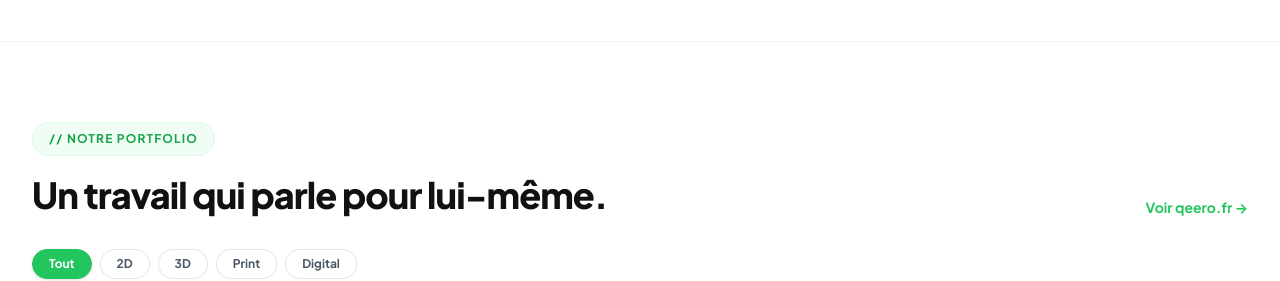
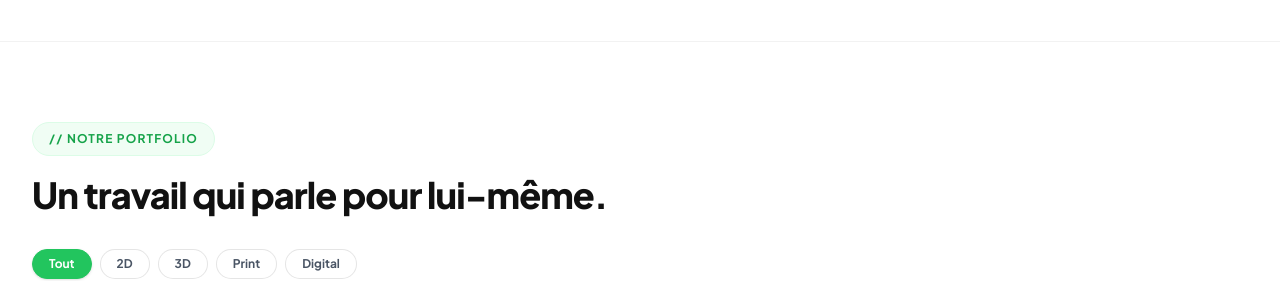
Before and after one commit to Agence-qeero/qeero-agency, a React (Vite) app: page / in a window 1280 px wide. Shown: the part 2180-2461 px from the top of the page. Built offline with nearby package versions, Linux system fonts and the light colour scheme.

Commit message:
Remove external qeero.fr link from portfolio header

```diff
--- a/src/components/Portfolio.jsx
+++ b/src/components/Portfolio.jsx
@@ -88,23 +88,13 @@ const Portfolio = () => {
     <section id="portfolio" className="py-14 md:py-20 bg-white border-t border-black/5 overflow-hidden">
       <div className="max-w-7xl mx-auto px-4 sm:px-6 lg:px-8">
 
-        <div className="flex flex-col md:flex-row md:items-end justify-between gap-4 mb-8">
-          <div>
+        <div className="mb-8">
           <span className="qeero-badge mb-4 block w-fit">{t.portfolio.badge}</span>
           <h2 className="text-3xl md:text-4xl font-extrabold tracking-tight text-[#111111] leading-tight">
             <TextEffect as="span" per="word" preset="blur">
               {t.portfolio.title}
             </TextEffect>
           </h2>
-          </div>
-          <a
-            href="https://qeero.fr"
-            target="_blank"
-            rel="noreferrer"
-            className="text-[#22C55E] font-bold hover:text-[#16A34A] transition-colors flex items-center gap-1.5 text-sm shrink-0"
-          >
-            {t.portfolio.viewSite}
-          </a>
         </div>
 
         <div className="flex flex-wrap gap-2 mb-8">
```
Lines whose indentation alone changed are shown as unchanged.
